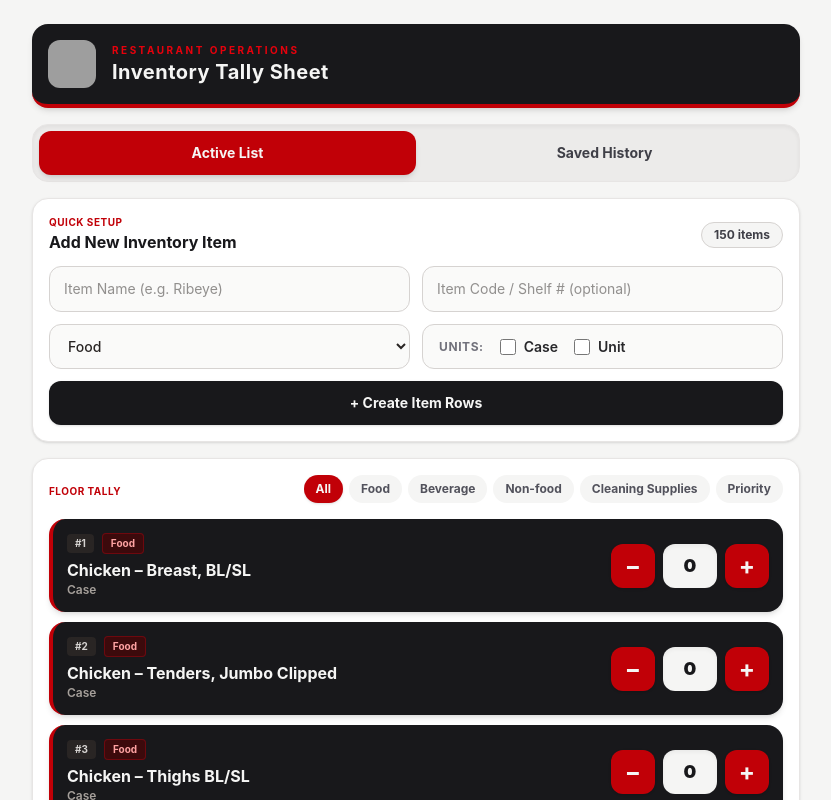
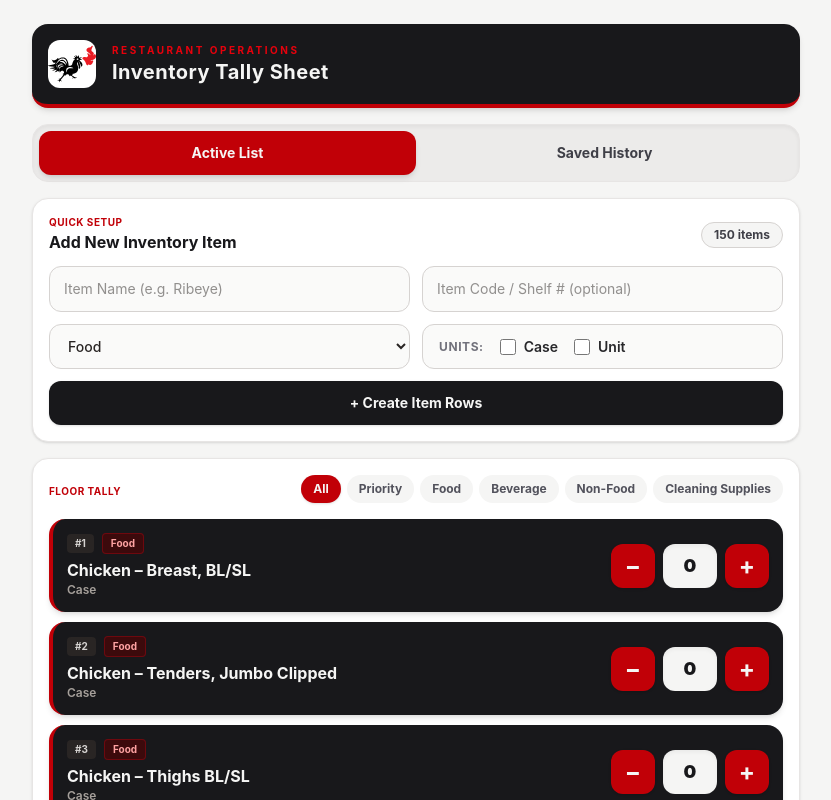
Before and after one commit to sjespositojr-netizen/hcm-inventory-app, a React (Vite) app: page / in a window 1280 px wide. Shown: the top 800 px of the page, without its empty margins (224-1055 px from the left). Built offline with nearby package versions, Linux system fonts and the light colour scheme; grey boxes are pictures that could not be loaded.

Commit message:
launch v1.0

```diff
--- a/src/BasicInventory.jsx
+++ b/src/BasicInventory.jsx
@@ -1,7 +1,7 @@
 import { useEffect, useMemo, useState } from 'react'
 
 const STORAGE_KEYS = {
-  activeItems: 'activeItems_v5',
+  activeItems: 'activeItems_v7',
   savedSnapshots: 'savedSnapshots',
 }
 
@@ -17,7 +17,7 @@ const sampleItems = [
   { id: 'INV-009', itemName: 'Fruit – Peaches', itemCode: 9, category: 'Beverage', isPriority: false, unitType: 'Piece', count: 0 },
   { id: 'INV-010', itemName: 'Fruit – Raspberries', itemCode: 10, category: 'Beverage', isPriority: false, unitType: 'Piece', count: 0 },
   { id: 'INV-011', itemName: 'Fruit – Strawberries', itemCode: 11, category: 'Beverage', isPriority: false, unitType: 'Piece', count: 0 },
-  { id: 'INV-012', itemName: 'Flowers – Edible (Mix Flowers)', itemCode: 12, category: 'Beverage', isPriority: true, unitType: 'Piece', count: 0 },
+  { id: 'INV-012', itemName: 'Flowers – Butterfly Pea Flower', itemCode: 12, category: 'Beverage', isPriority: true, unitType: 'Piece', count: 0 },
   { id: 'INV-013', itemName: 'Flowers – Lavender Flowers', itemCode: 13, category: 'Beverage', isPriority: true, unitType: 'Piece', count: 0 },
   { id: 'INV-014', itemName: 'Lettuce – Iceberg', itemCode: 14, category: 'Food', isPriority: true, unitType: 'Piece', count: 0 },
   { id: 'INV-015', itemName: 'Peppers – Mixed Color Bell', itemCode: 15, category: 'Food', isPriority: false, unitType: 'Piece', count: 0 },
@@ -84,37 +84,37 @@ const sampleItems = [
   { id: 'INV-076', itemName: 'Spices – Scorpion Pepper', itemCode: 76, category: 'Food', isPriority: false, unitType: 'Piece', count: 0 },
   { id: 'INV-077', itemName: 'Spices – Carolina Reaper', itemCode: 77, category: 'Food', isPriority: false, unitType: 'Piece', count: 0 },
   { id: 'INV-078', itemName: 'Aluminum Foil – Standard Roll', itemCode: 78, category: 'Non-Food', isPriority: true, unitType: 'Case', count: 0 },
-  { id: 'INV-079', itemName: 'Aluminum Foil – Heavy Duty', itemCode: 79, category: 'Non-Food', isPriority: true, unitType: 'Case', count: 0 },
-  { id: 'INV-080', itemName: 'Aluminum Tray – 9 Size Medium', itemCode: 80, category: 'Non-Food', isPriority: true, unitType: 'Case', count: 0 },
+  { id: 'INV-079', itemName: 'Aluminum Tray – Half Size Tray', itemCode: 79, category: 'Non-Food', isPriority: true, unitType: 'Case', count: 0 },
+  { id: 'INV-080', itemName: 'Aluminum Tray – Half Size Lid', itemCode: 80, category: 'Non-Food', isPriority: true, unitType: 'Case', count: 0 },
   { id: 'INV-081', itemName: 'Bags – Foil Quart (Sandwich)', itemCode: 81, category: 'Non-Food', isPriority: false, unitType: 'Case', count: 0 },
-  { id: 'INV-082', itemName: 'Bags – Paper 5 x 5 x 3.5 (Fried)', itemCode: 82, category: 'Non-Food', isPriority: true, unitType: 'Case', count: 0 },
-  { id: 'INV-083', itemName: 'Bags – Paper 20#', itemCode: 83, category: 'Non-Food', isPriority: false, unitType: 'Case', count: 0 },
-  { id: 'INV-084', itemName: 'Bags – Paper 200', itemCode: 84, category: 'Non-Food', isPriority: true, unitType: 'Case', count: 0 },
-  { id: 'INV-085', itemName: 'Bags – Plastic 8x4x18', itemCode: 85, category: 'Non-Food', isPriority: true, unitType: 'Case', count: 0 },
-  { id: 'INV-086', itemName: 'Box – Catering Half Pan Corrugated', itemCode: 86, category: 'Non-Food', isPriority: true, unitType: 'Case', count: 0 },
-  { id: 'INV-087', itemName: 'Box – Catering Full Pan Tube', itemCode: 87, category: 'Non-Food', isPriority: true, unitType: 'Case', count: 0 },
-  { id: 'INV-088', itemName: 'Box – Paper Takeout, large (8x5x3)', itemCode: 88, category: 'Non-Food', isPriority: true, unitType: 'Case', count: 0 },
-  { id: 'INV-089', itemName: 'Box – Paper Takeout, small (4.5x3)', itemCode: 89, category: 'Non-Food', isPriority: true, unitType: 'Case', count: 0 },
-  { id: 'INV-090', itemName: 'Container – 32/24 oz', itemCode: 90, category: 'Non-Food', isPriority: false, unitType: 'Case', count: 0 },
+  { id: 'INV-082', itemName: 'Bags – Paper 6" x .75" x 6.5" (Fries)', itemCode: 82, category: 'Non-Food', isPriority: true, unitType: 'Case', count: 0 },
+  { id: 'INV-083', itemName: 'Bags – Paper 16#', itemCode: 83, category: 'Non-Food', isPriority: false, unitType: 'Case', count: 0 },
+  { id: 'INV-084', itemName: 'Bags – Paper 20#', itemCode: 84, category: 'Non-Food', isPriority: true, unitType: 'Case', count: 0 },
+  { id: 'INV-085', itemName: 'Bags – Plastic, 1/6', itemCode: 85, category: 'Non-Food', isPriority: true, unitType: 'Case', count: 0 },
+  { id: 'INV-086', itemName: 'Box – Catering Box, Half', itemCode: 86, category: 'Non-Food', isPriority: true, unitType: 'Case', count: 0 },
+  { id: 'INV-087', itemName: 'Box – Catering Tray, Full', itemCode: 87, category: 'Non-Food', isPriority: true, unitType: 'Case', count: 0 },
+  { id: 'INV-088', itemName: 'Box – Paper Takeout, large (9"x5"x4")', itemCode: 88, category: 'Non-Food', isPriority: true, unitType: 'Case', count: 0 },
+  { id: 'INV-089', itemName: 'Box – Paper Takeout, small (7"x4"x3")', itemCode: 89, category: 'Non-Food', isPriority: true, unitType: 'Case', count: 0 },
+  { id: 'INV-090', itemName: 'PLACEHOLDER – FIX ME?', itemCode: 90, category: 'Non-Food', isPriority: false, unitType: 'Case', count: 0 },
   { id: 'INV-091', itemName: 'Cups – 16 oz', itemCode: 91, category: 'Non-Food', isPriority: true, unitType: 'Case', count: 0 },
   { id: 'INV-092', itemName: 'Cups – 20 oz', itemCode: 92, category: 'Non-Food', isPriority: true, unitType: 'Case', count: 0 },
-  { id: 'INV-093', itemName: 'Cups – Lids', itemCode: 93, category: 'Non-Food', isPriority: true, unitType: 'Case', count: 0 },
+  { id: 'INV-093', itemName: 'Cups – 16/24 oz Lids', itemCode: 93, category: 'Non-Food', isPriority: true, unitType: 'Case', count: 0 },
   { id: 'INV-094', itemName: 'Cutlery – Forks, Heavy Weight', itemCode: 94, category: 'Non-Food', isPriority: false, unitType: 'Case', count: 0 },
   { id: 'INV-095', itemName: 'Cutlery – KFC, 4 piece', itemCode: 95, category: 'Non-Food', isPriority: false, unitType: 'Case', count: 0 },
   { id: 'INV-096', itemName: 'Cutlery – Knives, Heavy Weight', itemCode: 96, category: 'Non-Food', isPriority: false, unitType: 'Case', count: 0 },
   { id: 'INV-097', itemName: 'Cutlery – Teaspoons', itemCode: 97, category: 'Non-Food', isPriority: false, unitType: 'Case', count: 0 },
-  { id: 'INV-098', itemName: 'Cutlery – Tablespoons', itemCode: 98, category: 'Non-Food', isPriority: false, unitType: 'Case', count: 0 },
-  { id: 'INV-099', itemName: 'Deli Container – 8oz', itemCode: 99, category: 'Non-Food', isPriority: true, unitType: 'Case', count: 0 },
-  { id: 'INV-100', itemName: 'Deli Container – 16oz', itemCode: 100, category: 'Non-Food', isPriority: true, unitType: 'Case', count: 0 },
+  { id: 'INV-098', itemName: 'Cutlery – Tablespoons, Heavy Weight', itemCode: 98, category: 'Non-Food', isPriority: false, unitType: 'Case', count: 0 },
+  { id: 'INV-099', itemName: 'Deli Container – 8 oz', itemCode: 99, category: 'Non-Food', isPriority: true, unitType: 'Case', count: 0 },
+  { id: 'INV-100', itemName: 'Deli Container – 16 oz', itemCode: 100, category: 'Non-Food', isPriority: true, unitType: 'Case', count: 0 },
   { id: 'INV-101', itemName: 'Deli Container – 32 oz', itemCode: 101, category: 'Non-Food', isPriority: true, unitType: 'Case', count: 0 },
   { id: 'INV-102', itemName: 'Deli Container – Lids', itemCode: 102, category: 'Non-Food', isPriority: true, unitType: 'Case', count: 0 },
-  { id: 'INV-103', itemName: 'Deli Wrap – 12x12 Black Check', itemCode: 103, category: 'Non-Food', isPriority: true, unitType: 'Case', count: 0 },
-  { id: 'INV-104', itemName: 'Deli Wrap – 12x12 Red Check', itemCode: 104, category: 'Non-Food', isPriority: true, unitType: 'Case', count: 0 },
+  { id: 'INV-103', itemName: 'Deli Wrap – 12x12 Black Checkered', itemCode: 103, category: 'Non-Food', isPriority: true, unitType: 'Case', count: 0 },
+  { id: 'INV-104', itemName: 'Deli Wrap – 12x12 Red Checkered', itemCode: 104, category: 'Non-Food', isPriority: true, unitType: 'Case', count: 0 },
   { id: 'INV-105', itemName: 'Drink Carrier – 4 cup Compostable', itemCode: 105, category: 'Non-Food', isPriority: false, unitType: 'Case', count: 0 },
-  { id: 'INV-106', itemName: 'Foil Wrap – 9x9x3 (1 piece)', itemCode: 106, category: 'Non-Food', isPriority: true, unitType: 'Case', count: 0 },
+  { id: 'INV-106', itemName: 'Foil Wrap – Cushioned, 10.5x14', itemCode: 106, category: 'Non-Food', isPriority: true, unitType: 'Case', count: 0 },
   { id: 'INV-107', itemName: 'Napkins – Kraft', itemCode: 107, category: 'Non-Food', isPriority: true, unitType: 'Case', count: 0 },
   { id: 'INV-108', itemName: 'Paper Towel Roll – Kraft Hardwound', itemCode: 108, category: 'Non-Food', isPriority: true, unitType: 'Case', count: 0 },
-  { id: 'INV-109', itemName: 'Paper Towel – 2 Fold', itemCode: 109, category: 'Non-Food', isPriority: true, unitType: 'Case', count: 0 },
+  { id: 'INV-109', itemName: 'Paper Towel – Z Fold', itemCode: 109, category: 'Non-Food', isPriority: true, unitType: 'Case', count: 0 },
   { id: 'INV-110', itemName: 'Plastic Wrap – 12"x2000\'', itemCode: 110, category: 'Non-Food', isPriority: true, unitType: 'Case', count: 0 },
   { id: 'INV-111', itemName: 'Ramekin lids – 1.5 oz (1.5 oz/2 oz)', itemCode: 111, category: 'Non-Food', isPriority: true, unitType: 'Case', count: 0 },
   { id: 'INV-112', itemName: 'Ramekin lids – 4 oz (3.25 oz/4 oz)', itemCode: 112, category: 'Non-Food', isPriority: true, unitType: 'Case', count: 0 },
@@ -124,29 +124,29 @@ const sampleItems = [
   { id: 'INV-116', itemName: 'Receipt Paper – 3 1/8" Thermal', itemCode: 116, category: 'Non-Food', isPriority: true, unitType: 'Case', count: 0 },
   { id: 'INV-117', itemName: 'Straws – 7.75" Wrapped', itemCode: 117, category: 'Non-Food', isPriority: true, unitType: 'Case', count: 0 },
   { id: 'INV-118', itemName: 'Straws – 10" Jumbo Shake', itemCode: 118, category: 'Non-Food', isPriority: false, unitType: 'Case', count: 0 },
-  { id: 'INV-119', itemName: 'Tray – Hot/Dog Checkerboard', itemCode: 119, category: 'Non-Food', isPriority: true, unitType: 'Case', count: 0 },
+  { id: 'INV-119', itemName: 'Tray – Hot Dog Checkerboard', itemCode: 119, category: 'Non-Food', isPriority: true, unitType: 'Case', count: 0 },
   { id: 'INV-120', itemName: 'Tray – 1lb, checkerboard', itemCode: 120, category: 'Non-Food', isPriority: true, unitType: 'Case', count: 0 },
   { id: 'INV-121', itemName: 'Tray – 2lb, checkerboard', itemCode: 121, category: 'Non-Food', isPriority: false, unitType: 'Case', count: 0 },
   { id: 'INV-122', itemName: 'Tray – 3lb, checkerboard', itemCode: 122, category: 'Non-Food', isPriority: false, unitType: 'Case', count: 0 },
   { id: 'INV-123', itemName: 'Tray – 5lb, checkerboard', itemCode: 123, category: 'Non-Food', isPriority: false, unitType: 'Case', count: 0 },
-  { id: 'INV-124', itemName: 'Mesh', itemCode: 124, category: 'Cleaning Supplies', isPriority: false, unitType: 'Case', count: 0 },
-  { id: 'INV-125', itemName: 'Degreaser – Heavy', itemCode: 125, category: 'Cleaning Supplies', isPriority: true, unitType: 'Case', count: 0 },
+  { id: 'INV-124', itemName: 'Bleach', itemCode: 124, category: 'Cleaning Supplies', isPriority: false, unitType: 'Case', count: 0 },
+  { id: 'INV-125', itemName: 'Can Liner – 55 gallon', itemCode: 125, category: 'Cleaning Supplies', isPriority: true, unitType: 'Case', count: 0 },
   { id: 'INV-126', itemName: 'Degreaser, Slash', itemCode: 126, category: 'Cleaning Supplies', isPriority: false, unitType: 'Piece', count: 0 },
   { id: 'INV-127', itemName: 'Degreaser, Oven and Grill Aerosol', itemCode: 127, category: 'Cleaning Supplies', isPriority: false, unitType: 'Piece', count: 0 },
   { id: 'INV-128', itemName: 'Degreaser Wipes', itemCode: 128, category: 'Cleaning Supplies', isPriority: false, unitType: 'Piece', count: 0 },
   { id: 'INV-129', itemName: 'Dish Soap – Emerald', itemCode: 129, category: 'Cleaning Supplies', isPriority: true, unitType: 'Piece', count: 0 },
-  { id: 'INV-130', itemName: 'Floor Cleaner – Degreasing cleaner', itemCode: 130, category: 'Cleaning Supplies', isPriority: true, unitType: 'Piece', count: 0 },
+  { id: 'INV-130', itemName: 'Floor Cleaner – Degreasing Cleaner', itemCode: 130, category: 'Cleaning Supplies', isPriority: true, unitType: 'Piece', count: 0 },
   { id: 'INV-131', itemName: 'Gloves – Poly, Large', itemCode: 131, category: 'Cleaning Supplies', isPriority: false, unitType: 'Case', count: 0 },
   { id: 'INV-132', itemName: 'Gloves – Vinyl, Large', itemCode: 132, category: 'Cleaning Supplies', isPriority: true, unitType: 'Case', count: 0 },
   { id: 'INV-133', itemName: 'Gloves – Vinyl, XL', itemCode: 133, category: 'Cleaning Supplies', isPriority: true, unitType: 'Case', count: 0 },
-  { id: 'INV-134', itemName: 'Hard Soap – Softcare', itemCode: 134, category: 'Cleaning Supplies', isPriority: false, unitType: 'Piece', count: 0 },
-  { id: 'INV-135', itemName: 'Mop – #22', itemCode: 135, category: 'Cleaning Supplies', isPriority: true, unitType: 'Piece', count: 0 },
+  { id: 'INV-134', itemName: 'Hand Soap – Softsoap', itemCode: 134, category: 'Cleaning Supplies', isPriority: false, unitType: 'Piece', count: 0 },
+  { id: 'INV-135', itemName: 'Mop – #32', itemCode: 135, category: 'Cleaning Supplies', isPriority: true, unitType: 'Piece', count: 0 },
   { id: 'INV-136', itemName: 'Sanitizer Tablets', itemCode: 136, category: 'Cleaning Supplies', isPriority: false, unitType: 'Piece', count: 0 },
-  { id: 'INV-137', itemName: 'MaintenanceOil – Heavy Duty', itemCode: 137, category: 'Cleaning Supplies', isPriority: false, unitType: 'Piece', count: 0 },
+  { id: 'INV-137', itemName: 'Scouring Pad – Heavy Duty', itemCode: 137, category: 'Cleaning Supplies', isPriority: false, unitType: 'Piece', count: 0 },
   { id: 'INV-138', itemName: 'Stainlesssteel Polish', itemCode: 138, category: 'Cleaning Supplies', isPriority: false, unitType: 'Piece', count: 0 },
-  { id: 'INV-139', itemName: 'Stainless Steel Scourboxes', itemCode: 139, category: 'Cleaning Supplies', isPriority: false, unitType: 'Piece', count: 0 },
+  { id: 'INV-139', itemName: 'Stainless Steel Scrubbers', itemCode: 139, category: 'Cleaning Supplies', isPriority: false, unitType: 'Piece', count: 0 },
   { id: 'INV-140', itemName: 'Toilet Paper', itemCode: 140, category: 'Cleaning Supplies', isPriority: true, unitType: 'Piece', count: 0 },
-  { id: 'INV-141', itemName: 'Wood Cleaner – Murphy Oil Soap', itemCode: 141, category: 'Cleaning Supplies', isPriority: false, unitType: 'Piece', count: 0 },
+  { id: 'INV-141', itemName: 'Wood Cleaner – Murphys Oil Soap', itemCode: 141, category: 'Cleaning Supplies', isPriority: false, unitType: 'Piece', count: 0 },
   { id: 'INV-142', itemName: 'Coca-Cola', itemCode: 142, category: 'Beverage', isPriority: false, unitType: 'Case', count: 0 },
   { id: 'INV-143', itemName: 'Diet Coke', itemCode: 143, category: 'Beverage', isPriority: false, unitType: 'Case', count: 0 },
   { id: 'INV-144', itemName: 'Dr. Pepper', itemCode: 144, category: 'Beverage', isPriority: false, unitType: 'Case', count: 0 },
@@ -158,7 +158,7 @@ const sampleItems = [
   { id: 'INV-150', itemName: 'Poland Spring 20 oz', itemCode: 150, category: 'Beverage', isPriority: false, unitType: 'Case', count: 0 },
 ]
 
-const categoryOptions = ['All', 'Food', 'Beverage', 'Non-food', 'Cleaning Supplies', 'Priority']
+const categoryOptions = ['All', 'Priority','Food', 'Beverage', 'Non-Food', 'Cleaning Supplies']
 
 function readStoredValue(key, fallback) {
   if (typeof window === 'undefined') return fallback
@@ -296,7 +296,7 @@ export default function BasicInventory() {
       id: createId(),
       label,
       timestamp,
-      items: activeItems.map((item) => ({ ...item })),
+      items: activeItems.filter((item) => item.count > 0).map((item) => ({ ...item })),
     }
 
     const nextSnapshots = [snapshot, ...savedSnapshots].slice(0, 7)
@@ -540,7 +540,7 @@ export default function BasicInventory() {
 
                       {isExpanded && (
                         <div className="mt-3 space-y-1.5 border-t border-stone-200 pt-3">
-                          {snapshot.items.map((item) => (
+                          {snapshot.items.filter((item) => item.count > 0).map((item) => (
                             <div key={item.id} className="flex items-center justify-between rounded-xl bg-white px-3 py-2 text-xs font-semibold">
                               <span className="text-zinc-800">{item.itemName} ({item.unitType})</span>
                               <span className="rounded bg-red-100 px-2 py-0.5 font-bold text-red-700">{item.count}</span>
```
Also changed, not shown: public/icon-192.png (added), src/assets/icon-192.png (deleted).
